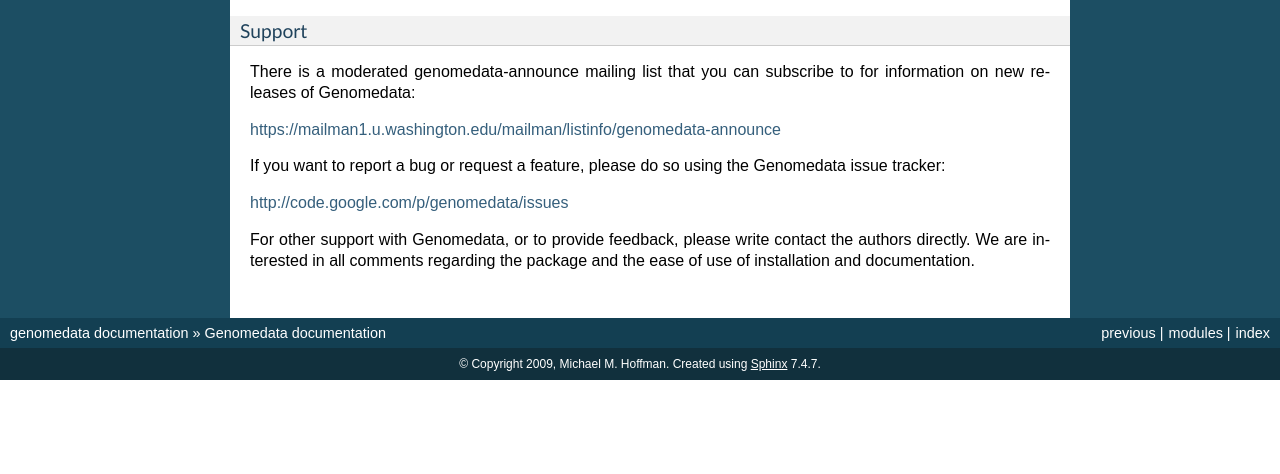
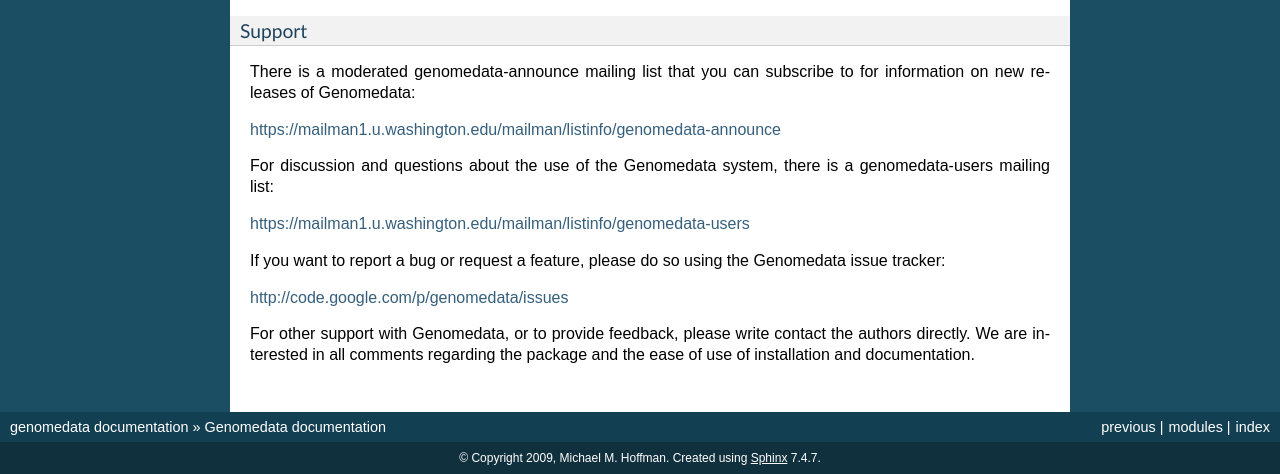
Before and after one commit to hoffmangroup/genomedata, a Sphinx documentation site: the page built from doc/genomedata.rst, in a window 1280 px wide and 900 px high, scrolled down 2431 px, cut to the strip 426-900 px from the top of the window. Built offline with Sphinx 7.4.7, drawn with Linux system fonts in a browser that asks for light colours; before the commit the page ends 3237 px from its top, so only the background shows below that.

Commit message:
Added doc reference to genomedata-users

```diff
--- a/doc/genomedata.rst
+++ b/doc/genomedata.rst
@@ -485,6 +485,11 @@ subscribe to for information on new releases of Genomedata:
 
 https://mailman1.u.washington.edu/mailman/listinfo/genomedata-announce
 
+For discussion and questions about the use of the Genomedata system,
+there is a genomedata-users mailing list:
+
+https://mailman1.u.washington.edu/mailman/listinfo/genomedata-users
+
 If you want to report a bug or request a feature, please do so using the
 Genomedata issue tracker:
 
```
